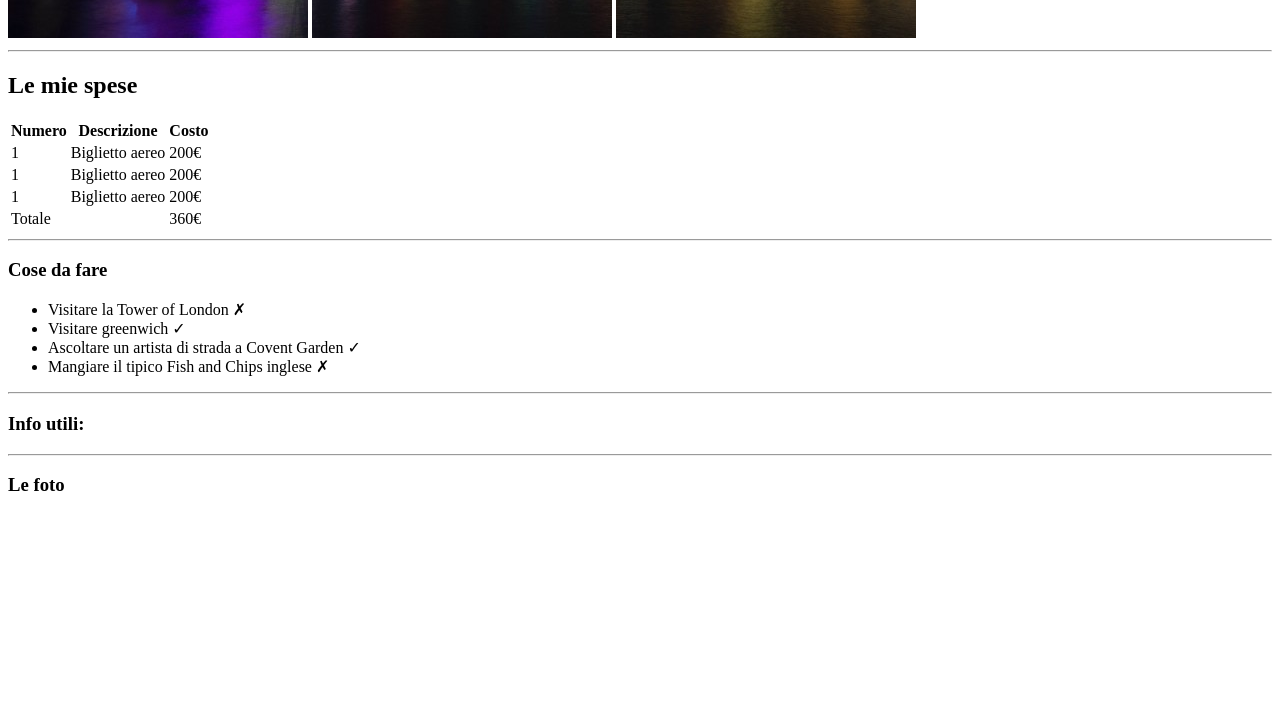
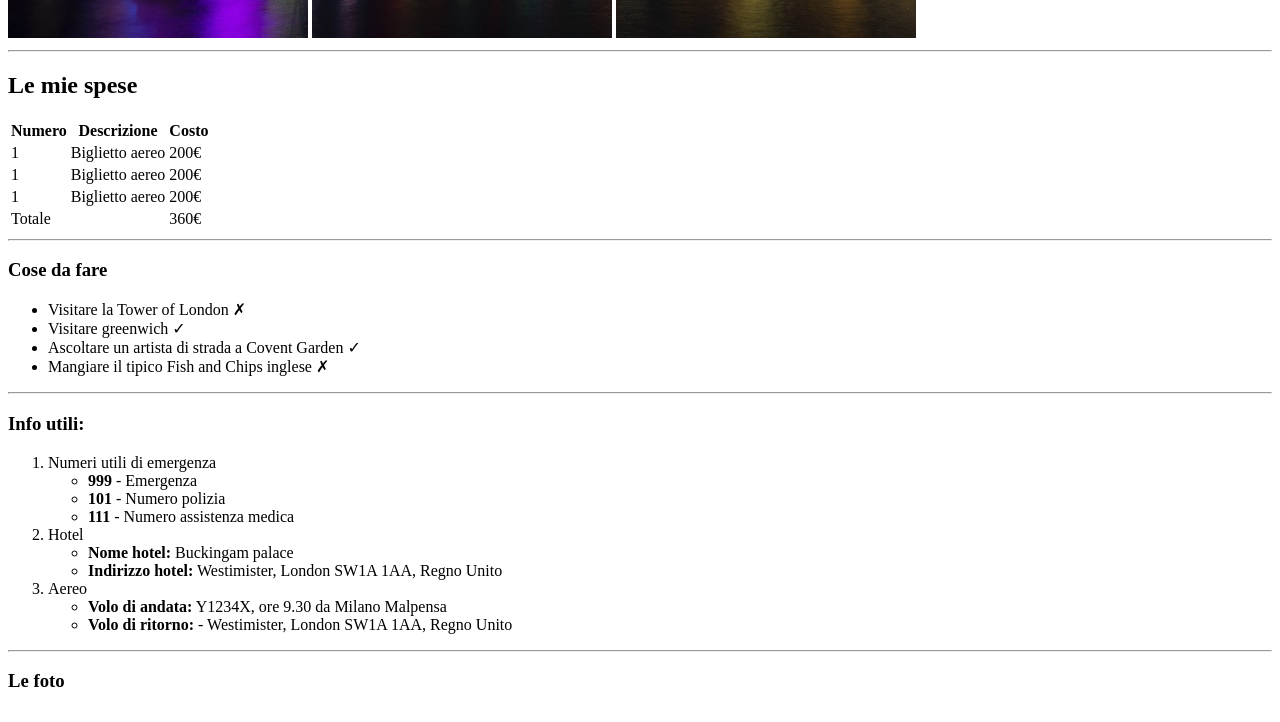
Before and after one commit to mattiadebonis/html-london-trip, a plain HTML site: page index.html in a window 1280 px wide. Shown: the part 642-1364 px from the top of the page. Before the commit the page ends 1157 px from the top, so only its background shows below. Drawn offline with Linux system fonts and the light colour scheme.

Commit message:
1.5 - Sezione info utili

```diff
--- a/index.html
+++ b/index.html
@@ -85,27 +85,65 @@
                 <li>Visitare greenwich &check;</li>
                 <li>Ascoltare un artista di strada a Covent Garden &check;</li>
                 <li>Mangiare il tipico Fish and Chips inglese &cross;</li
-            </Ul>
+            </ul>
             <!-- /elenco non ordinato di cose da fare-->
         </section>
         <!-- /Sezione cose da fare -->
 
         <hr>
 
-        <!-- section -->
+        <!-- Sezione info utili -->
         <section>
+            <!-- Titolo sezione Info utili-->
             <h3>Info utili:</h3>
+
+            <!-- Lista ordinata info utili-->
+            <ol>
+
+                <!-- Numeri di emergenza-->
+                <li>
+                    Numeri utili di emergenza
+                    <ul>
+                        <li> <strong>999</strong> - Emergenza</li>
+                        <li> <strong>101</strong> - Numero polizia</li>
+                        <li> <strong>111</strong> - Numero assistenza medica</li>
+
+                    </ul>
+                </li>
+
+                <!-- Hotel-->
+                <li>
+                    Hotel
+                    <ul>
+                        <li> <strong>Nome hotel:</strong> Buckingam palace</li>
+                        <li> <strong>Indirizzo hotel:</strong> Westimister, London SW1A 1AA, Regno Unito</li>
+                    </ul>
+                </li>
+
+                 <!-- Aereo-->
+                <li>
+                    Aereo
+                    <ul>
+                        <li> <strong>Volo di andata:</strong> Y1234X, ore 9.30 da Milano Malpensa</li>
+                        <li> <strong>Volo di ritorno:</strong> - Westimister, London SW1A 1AA, Regno Unito</li>
+                    </ul>
+                </li>
+            </ol>
+            <!-- /Lista ordinata info utili-->
+
         </section>
-        <!-- /section -->
+        <!-- /Sezione info utili -->
 
         <hr>
 
-        <!-- section -->
+        <!-- Sezione foto -->
         <section>
+            <!-- Titolo sezioni foto-->
             <h3>Le foto</h3>
-
+            <img src="" alt="">
+            <img src="" alt="">
         </section>
-        <!-- /section -->
+        <!-- /Sezione foto -->
     </main>
     <!-- /main-->
 
```
